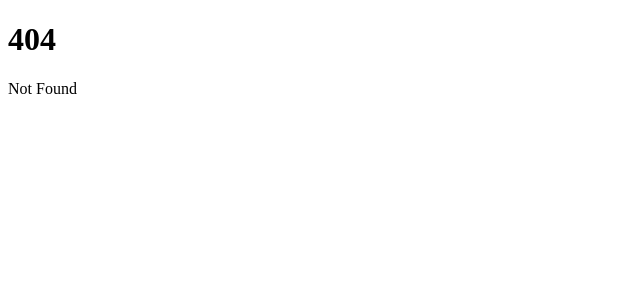
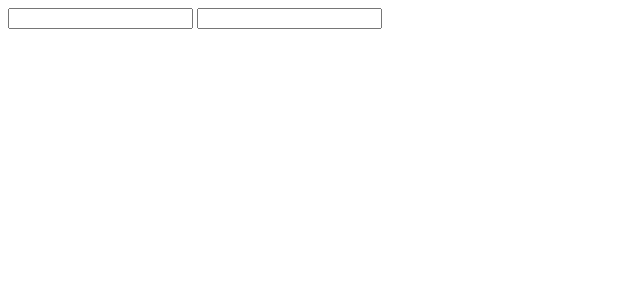
Before and after one commit to Like4Schnitzel/counts, a SvelteKit app: page /login in a window 1280 px wide. Before the commit this address had no page. Shown: the top 300 px of the page, without its empty margins (0-640 px from the left). Built offline with nearby package versions, Linux system fonts and the light colour scheme.

Commit message:
redirect to login page
if there is no sessionID cookie

```diff
--- /dev/null
+++ b/src/routes/login/+page.svelte
@@ -0,0 +1,8 @@
+<script>
+
+</script>
+
+<form>
+    <input type="text" />
+    <input type="text" />
+</form>
```
Also changed, not shown: src/routes/+page.server.js (added, +11 -0 lines).
